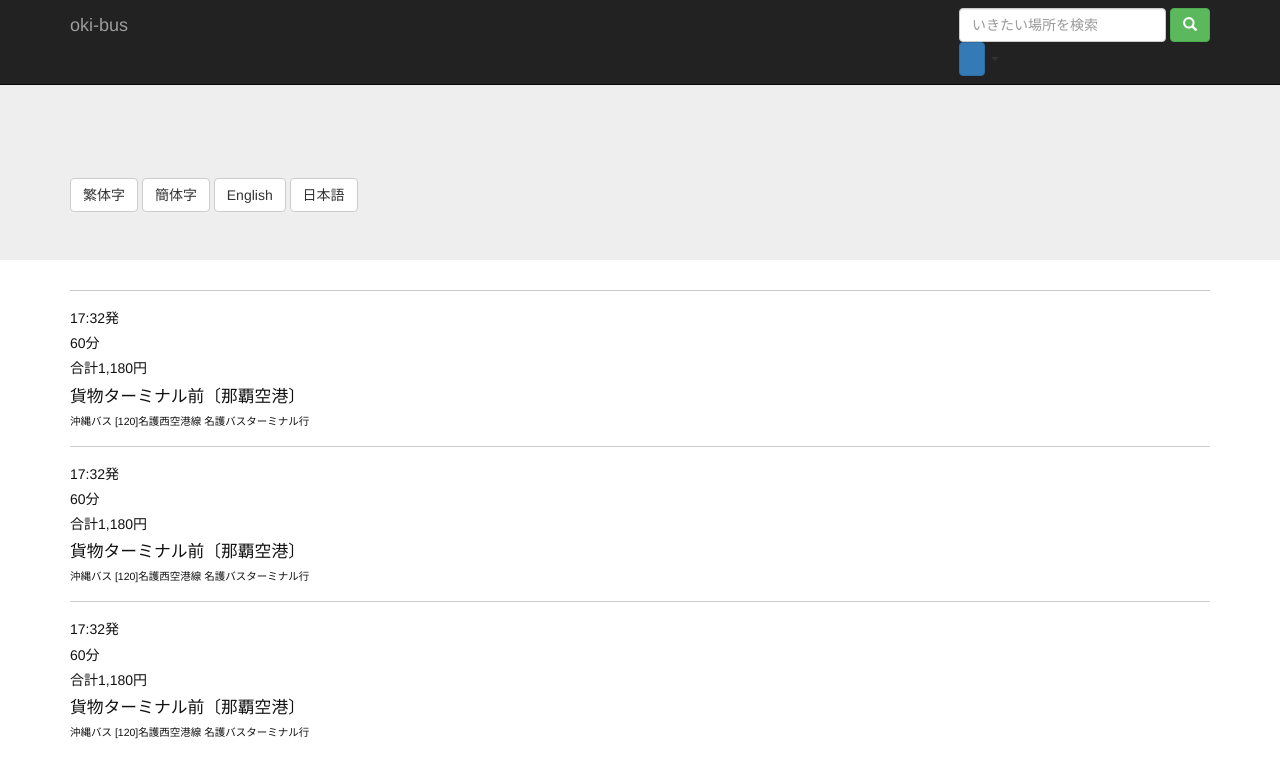
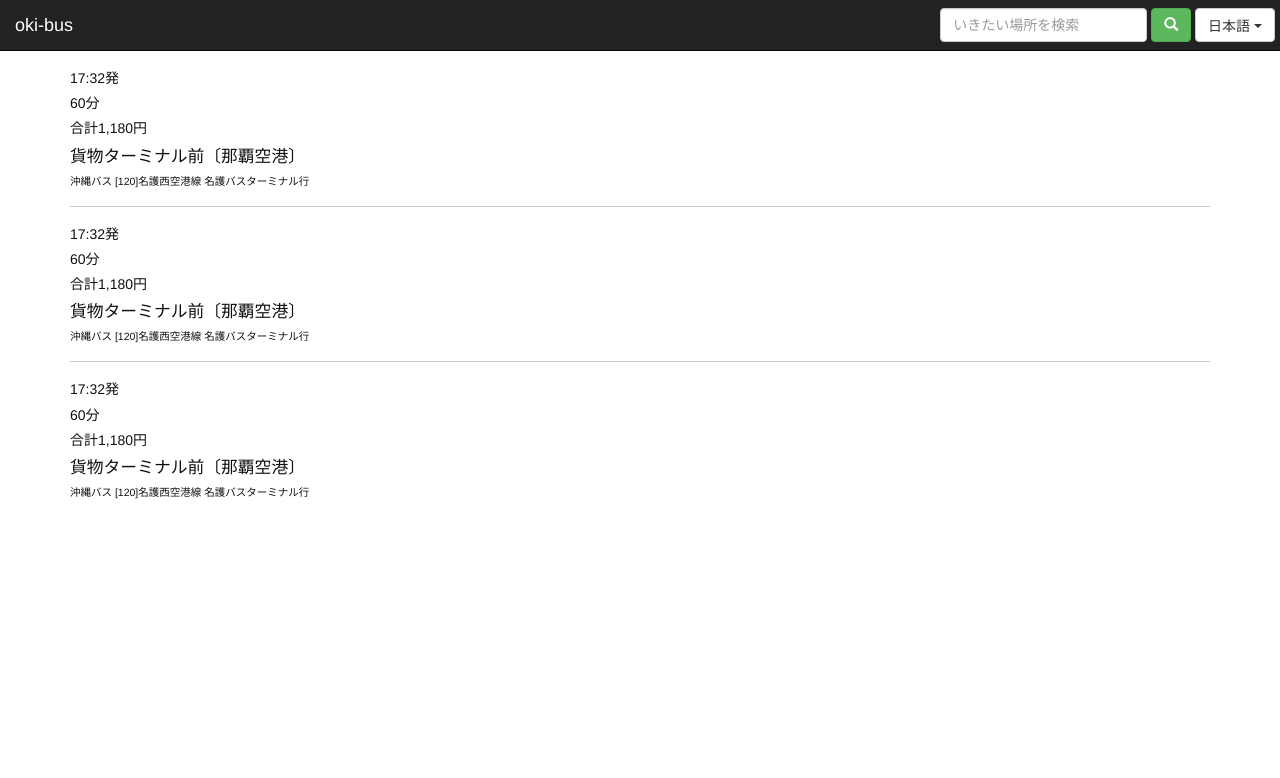
Before and after one commit to Eljefemasao/Okibasu, a plain HTML site: page index.html in a window 1280 px wide. Drawn offline with nearby package versions, Linux system fonts and the light colour scheme; a script that the page names is missing.

Commit message:
修正中

```diff
--- a/assets/css/style.css
+++ b/assets/css/style.css
@@ -23,3 +23,17 @@ a.bus-stop .line {
     display: block;
     font-size: 0.75em;
 }
+
+
+
+.dropdown-menu .button {
+    background: none;
+    border: none;
+    width: 100%;
+    display: block;
+}
+
+.navbar-collapse .language {
+    display: inline-block;
+    margin-right: 5px;
+}
--- a/index.html
+++ b/index.html
@@ -35,7 +35,6 @@
 <body>
 
     <nav class="navbar navbar-inverse navbar-fixed-top">
-        <div class="container">
             <div class="navbar-header">
                 <button type="button" class="navbar-toggle collapsed" data-toggle="collapse" data-target="#navbar" aria-expanded="false" aria-controls="navbar">
                     <span class="sr-only">Toggle navigation</span>
@@ -45,65 +44,37 @@
                 </button>
                 <a class="navbar-brand" href="./index.html">oki-bus</a>
             </div>
-
-
-<!--
-            <ul class="nav navbar-nav navbar-right flip">
-                <li><a href="./users-add.html">Register</a></li>
-                <li><a href="./login.html">Login</a></li>
-                <li class="dropdown">
-                    <a href="http://lpt.localhost.com/#" class="dropdown-toggle" data-toggle="dropdown" role="button" aria-expanded="false">Language <span class="caret"></span></a>
-                    <ul class="dropdown-menu" role="menu">
-                        <li><a href="http://lpt.localhost.com/tops/change-lang/ja">日本語</a></li>
-                        <li><a href="http://lpt.localhost.com/tops/change-lang/en_US">英語</a></li>
-                        <li><a href="http://lpt.localhost.com/tops/change-lang/ar">アラビア</a></li>
-                    </ul>
-                </li>
-            </ul>
--->
-
-
-
             <div id="navbar" class="navbar-collapse collapse">
                 <form class="navbar-form navbar-right">
                     <div class="form-group">
                         <input type="text" placeholder="いきたい場所を検索" class="form-control">
                     </div>
+
                     <button type="submit" class="btn btn-success"><span class="glyphicon glyphicon-search" aria-hidden="true"></span></button>
-                    <div>
-                      <button class="btn btn-primary dropdown-toggle" data-toggle="dropdown">
-                        <span class="glyphicon glyphicons-globe" aria-hidden="true"></span>
+
+                    <div class="language">
+                      <button class="btn btn-default dropdown-toggle" data-toggle="dropdown">
+                        <span class="glyphicon glyphicons-globe" aria-hidden="true">日本語 </span>
+                        <span class="caret"></span>
                       </button>
-                      <span class="caret"></span></button>
                       <ul class="dropdown-menu">
                         <li>
-                          <button class="btn btn-default">繁体字</button>
+                            <a href="">繁体字</a>
                         </li>
                         <li>
-                          <button class="btn btn-default">簡体字</button>
+                          <a href="">簡体字</a>
                         </li>
                         <li>
-                          <button class="btn btn-default">English</button>
+                          <a href="">English</a>
                         </li>
                         <li>
-                          <button class="btn btn-default">日本語</button>
+                          <a href="">日本語</a>
                         </li>
                       </ul>
                     </div>
                 </form>
             </div><!--/.navbar-collapse -->
-        </div>
     </nav>
-
-    <div class="jumbotron">
-        <div class="container">
-            <br><br><br><br>
-            <button class="btn btn-default">繁体字</button>
-            <button class="btn btn-default">簡体字</button>
-            <button class="btn btn-default">English</button>
-            <button class="btn btn-default">日本語</button>
-        </div>
-    </div>
 
     <div class="container">
         <div class="bus-stop-list">
```
Also changed, not shown: bus-stop.html (+22 -21 lines).
